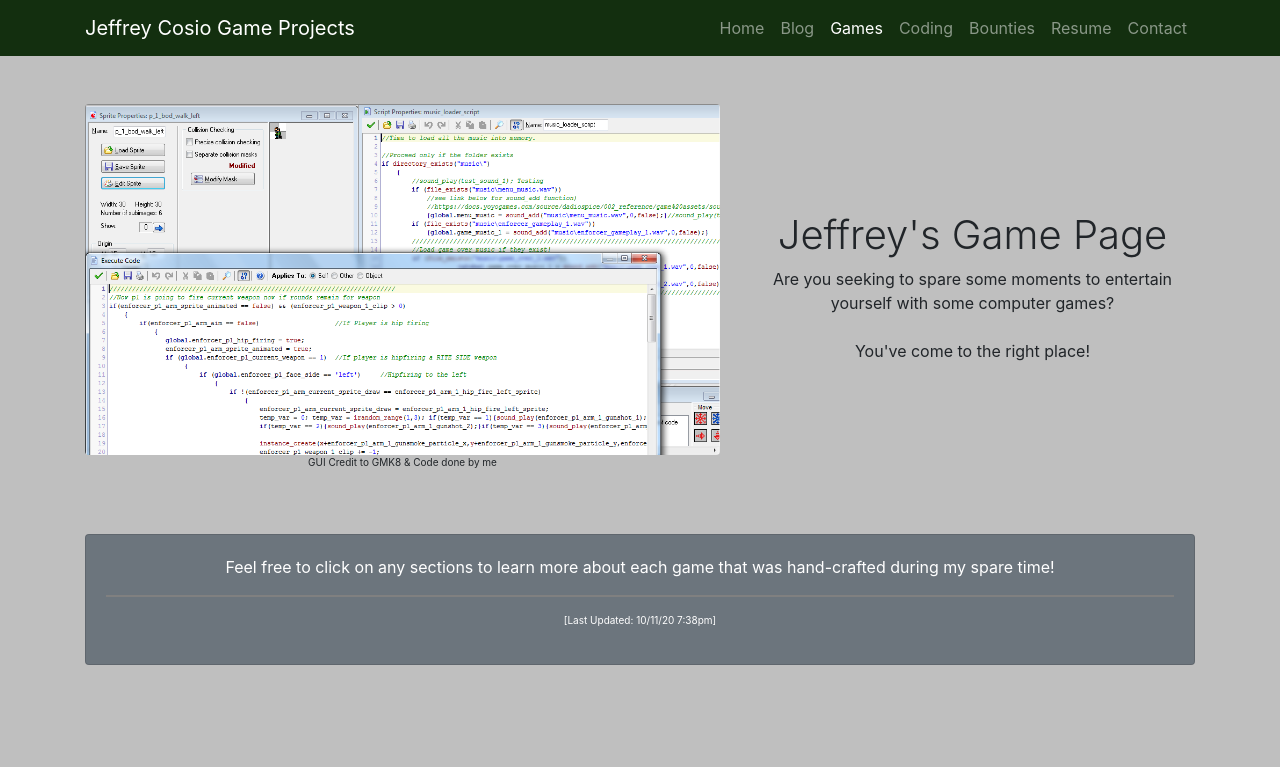
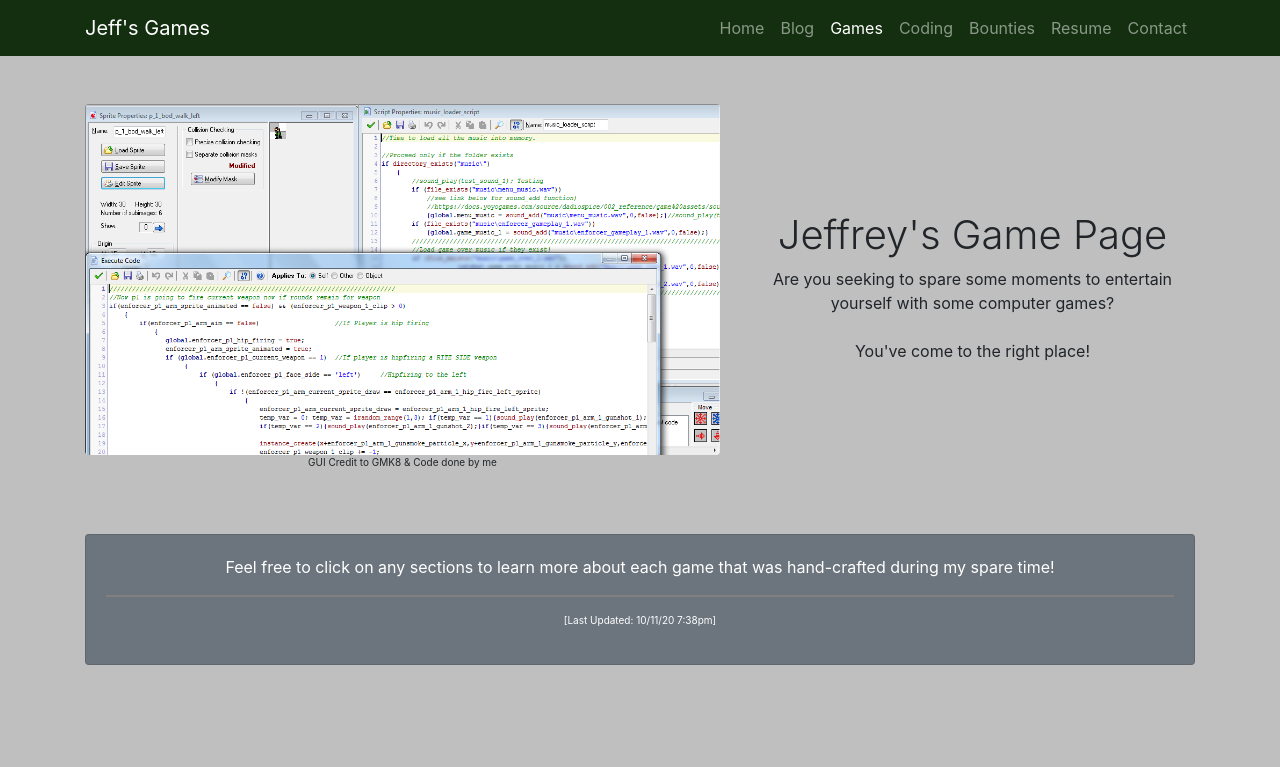
Before and after one commit to MisterJEFFREY/MisterJEFFREY.github.io, a website: page games.html in a window 1280 px wide. Shown: the top 767 px of the page. Drawn offline with Linux system fonts and the light colour scheme.

Commit message:
Update games.html
Updated NavBar Text

```diff
--- a/games.html
+++ b/games.html
@@ -23,7 +23,7 @@
   <!--<nav class="navbar navbar-expand-lg navbar-dark bg-dark fixed-top" style="background-color:#215719">-->
   <nav class="navbar navbar-expand-lg navbar-dark  fixed-top" style="background-color:#132F0F">
     <div class="container">
-      <a class="navbar-brand" href="#">Jeffrey Cosio Game Projects</a>
+      <a class="navbar-brand" href="#">Jeff's Games</a>
       <button class="navbar-toggler" type="button" data-toggle="collapse" data-target="#navbarResponsive" aria-controls="navbarResponsive" aria-expanded="false" aria-label="Toggle navigation">
         <span class="navbar-toggler-icon"></span>
       </button>
```
